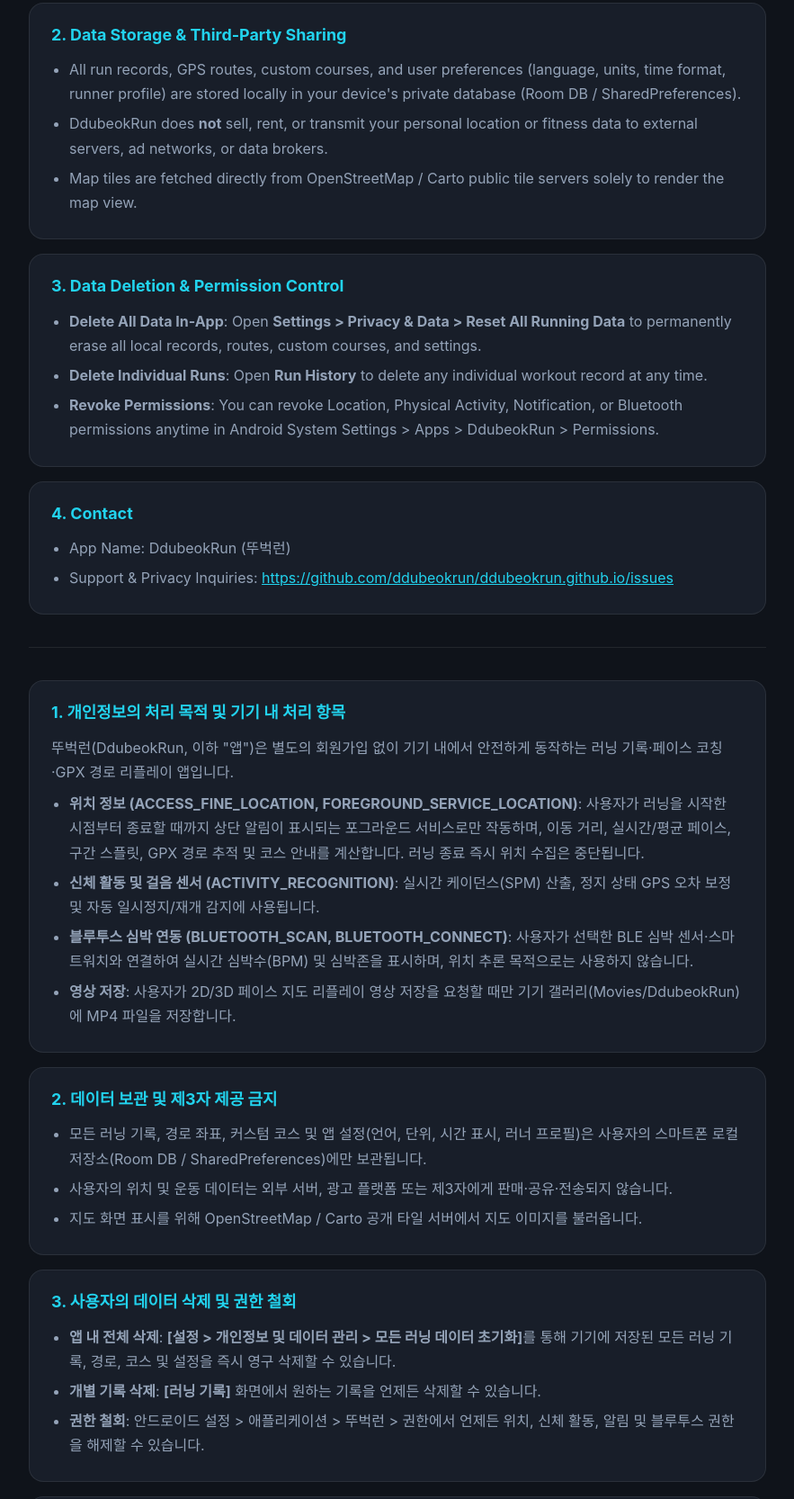
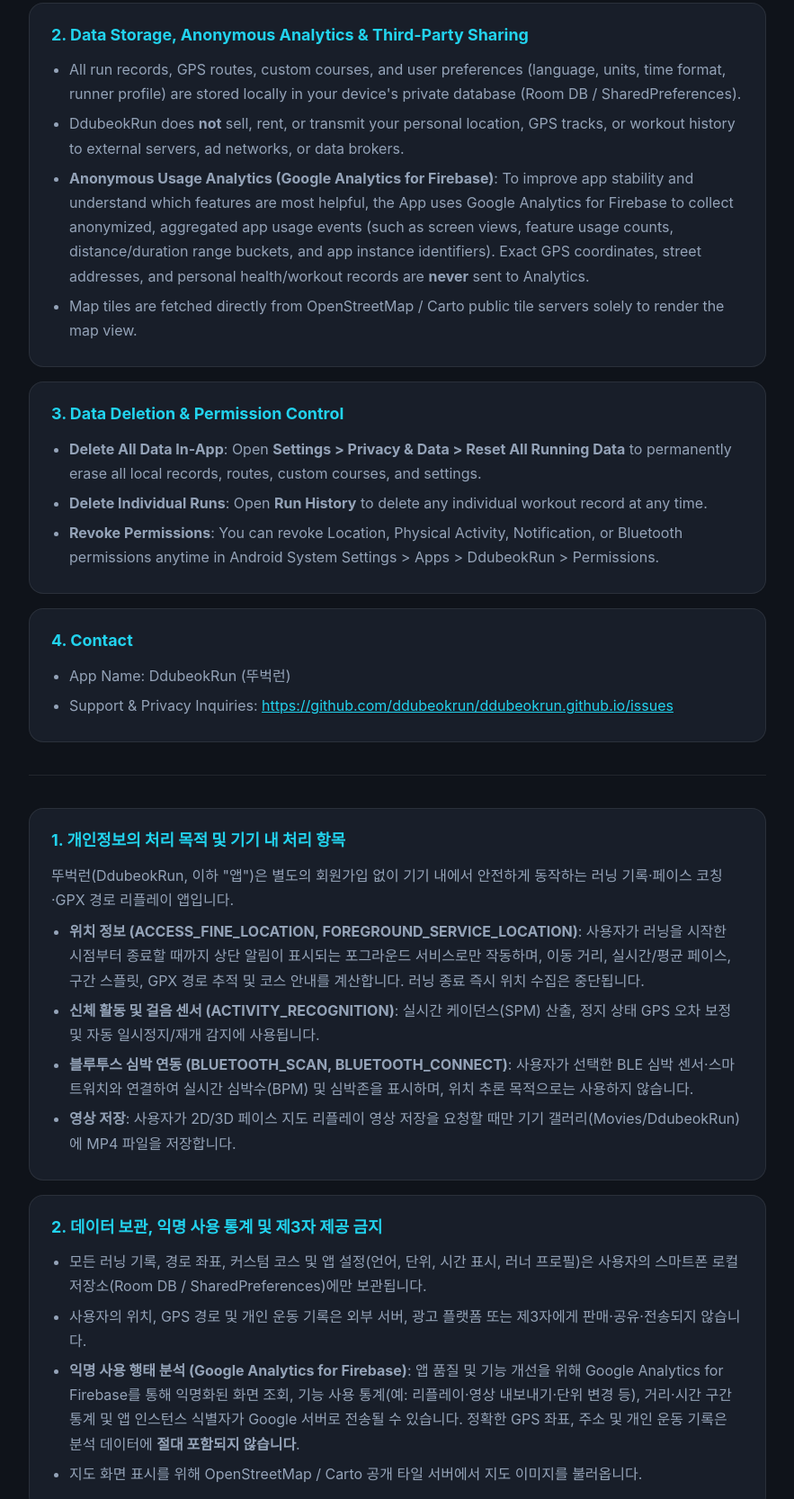
Before and after one commit to ddubeokrun/ddubeokrun.github.io, a plain HTML site: page privacy-policy.html in a window 1280 px wide. Shown: the part 760-2426 px from the top of the page at 90% size, without its empty margins (198-1081 px from the left). Drawn offline with Linux system fonts and the light colour scheme.

Commit message:
Update privacy policy to disclose anonymous Firebase Analytics usage

```diff
--- a/privacy-policy.html
+++ b/privacy-policy.html
@@ -100,7 +100,7 @@
         <header>
             <span class="badge">Google Play Policy Compliant · Local-First</span>
             <h1>DdubeokRun (뚜벅런) Privacy Policy · 개인정보처리방침</h1>
-            <div class="subtitle">Effective &amp; Last Updated: November 19, 2026 (v1.0)</div>
+            <div class="subtitle">Effective &amp; Last Updated: November 24, 2026 (v1.0)</div>
         </header>
 
         <div class="lang-nav">
@@ -122,10 +122,11 @@
             </section>
 
             <section>
-                <h2>2. Data Storage &amp; Third-Party Sharing</h2>
+                <h2>2. Data Storage, Anonymous Analytics &amp; Third-Party Sharing</h2>
                 <ul>
                     <li>All run records, GPS routes, custom courses, and user preferences (language, units, time format, runner profile) are stored locally in your device's private database (Room DB / SharedPreferences).</li>
-                    <li>DdubeokRun does <strong>not</strong> sell, rent, or transmit your personal location or fitness data to external servers, ad networks, or data brokers.</li>
+                    <li>DdubeokRun does <strong>not</strong> sell, rent, or transmit your personal location, GPS tracks, or workout history to external servers, ad networks, or data brokers.</li>
+                    <li><strong>Anonymous Usage Analytics (Google Analytics for Firebase)</strong>: To improve app stability and understand which features are most helpful, the App uses Google Analytics for Firebase to collect anonymized, aggregated app usage events (such as screen views, feature usage counts, distance/duration range buckets, and app instance identifiers). Exact GPS coordinates, street addresses, and personal health/workout records are <strong>never</strong> sent to Analytics.</li>
                     <li>Map tiles are fetched directly from OpenStreetMap / Carto public tile servers solely to render the map view.</li>
                 </ul>
             </section>
@@ -164,10 +165,11 @@
             </section>
 
             <section>
-                <h2>2. 데이터 보관 및 제3자 제공 금지</h2>
+                <h2>2. 데이터 보관, 익명 사용 통계 및 제3자 제공 금지</h2>
                 <ul>
                     <li>모든 러닝 기록, 경로 좌표, 커스텀 코스 및 앱 설정(언어, 단위, 시간 표시, 러너 프로필)은 사용자의 스마트폰 로컬 저장소(Room DB / SharedPreferences)에만 보관됩니다.</li>
-                    <li>사용자의 위치 및 운동 데이터는 외부 서버, 광고 플랫폼 또는 제3자에게 판매·공유·전송되지 않습니다.</li>
+                    <li>사용자의 위치, GPS 경로 및 개인 운동 기록은 외부 서버, 광고 플랫폼 또는 제3자에게 판매·공유·전송되지 않습니다.</li>
+                    <li><strong>익명 사용 행태 분석 (Google Analytics for Firebase)</strong>: 앱 품질 및 기능 개선을 위해 Google Analytics for Firebase를 통해 익명화된 화면 조회, 기능 사용 통계(예: 리플레이·영상 내보내기·단위 변경 등), 거리·시간 구간 통계 및 앱 인스턴스 식별자가 Google 서버로 전송될 수 있습니다. 정확한 GPS 좌표, 주소 및 개인 운동 기록은 분석 데이터에 <strong>절대 포함되지 않습니다</strong>.</li>
                     <li>지도 화면 표시를 위해 OpenStreetMap / Carto 공개 타일 서버에서 지도 이미지를 불러옵니다.</li>
                 </ul>
             </section>
```
